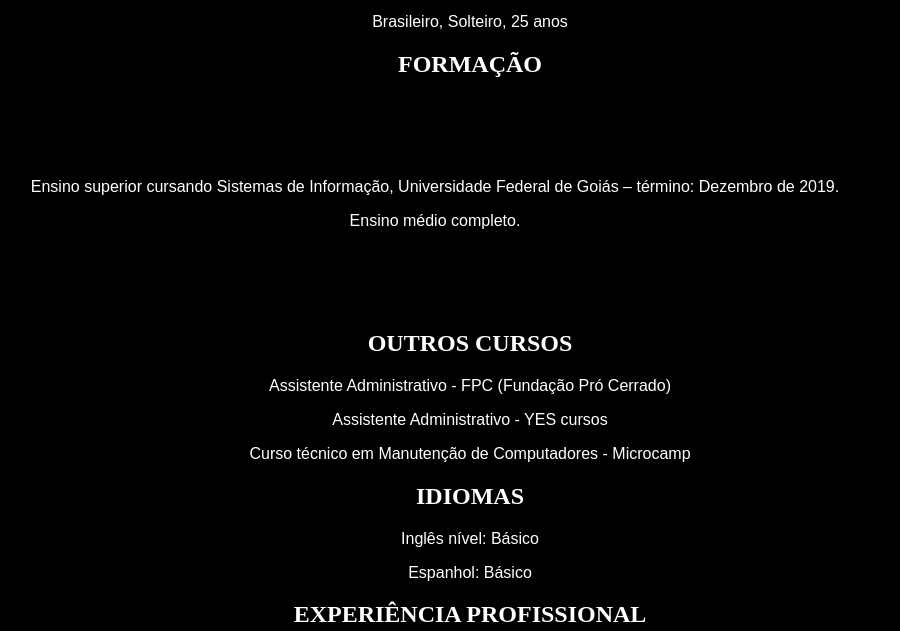
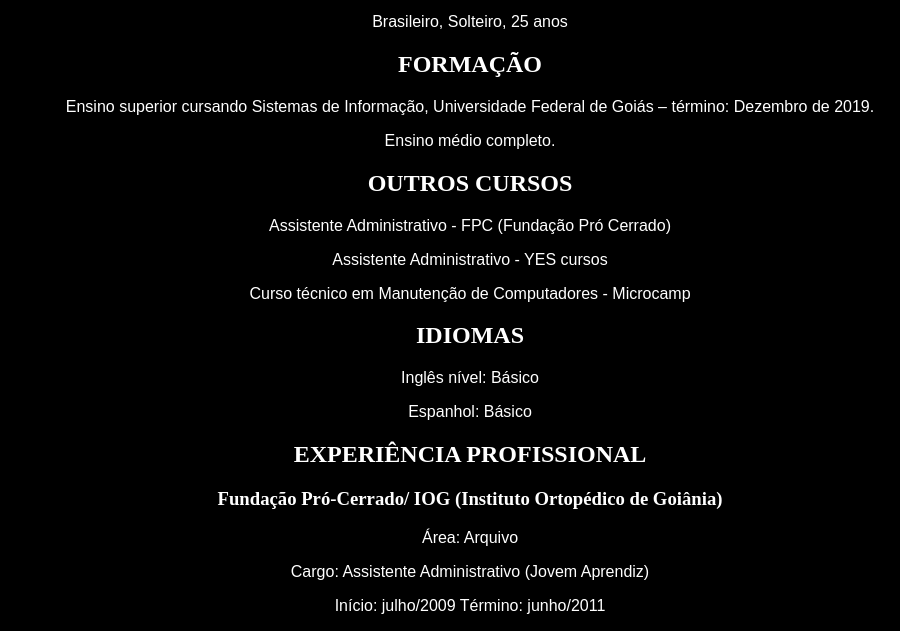
Before and after one commit to jaderhfa/jaderhfa.github.io, a plain HTML site: page index.html in a window 1280 px wide. Shown: the part 101-732 px from the top of the page, without its empty margins (170-1070 px from the left). Drawn offline with Linux system fonts and the light colour scheme.

Commit message:
Update index.html

```diff
--- a/index.html
+++ b/index.html
@@ -31,15 +31,6 @@ p {
     text-align: center;
 }
 
-div {
-    border: white;
-    margin-top: 100px;
-    margin-bottom: 100px;
-    margin-right: 150px;
-    margin-left: 80px;
-    background-color: black;
-}
-
 </style>
 
 
@@ -50,10 +41,10 @@ div {
 <p>Brasileiro, Solteiro, 25 anos</p>
 
 <h2>FORMAÇÃO</h2>
-<div>
+
 <p>  Ensino superior cursando Sistemas de Informação, Universidade Federal de Goiás – término: Dezembro de 2019.</p>
 <p>  Ensino médio completo. </p>
-</div>
+
 
 <h2>OUTROS CURSOS</h2>
 
```
